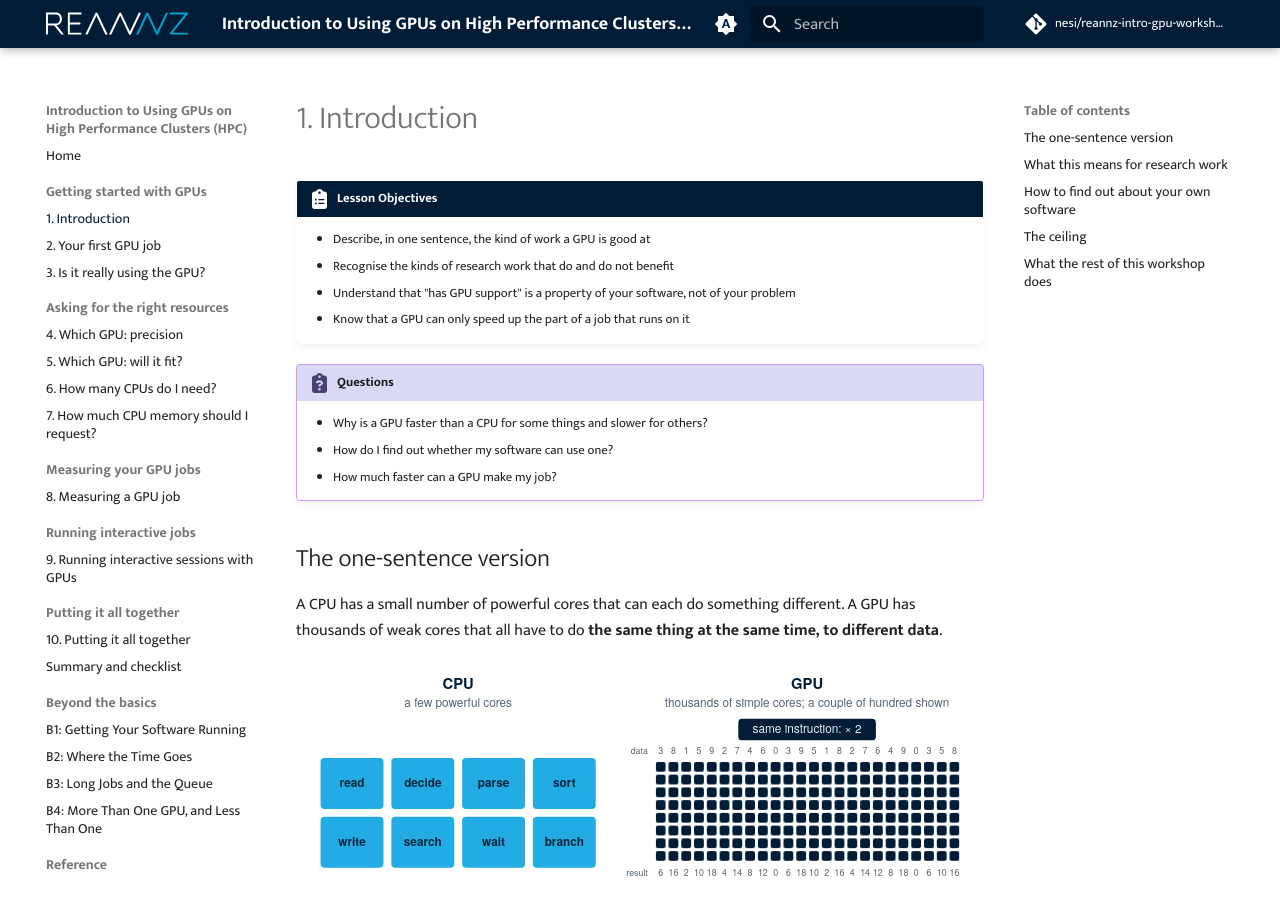
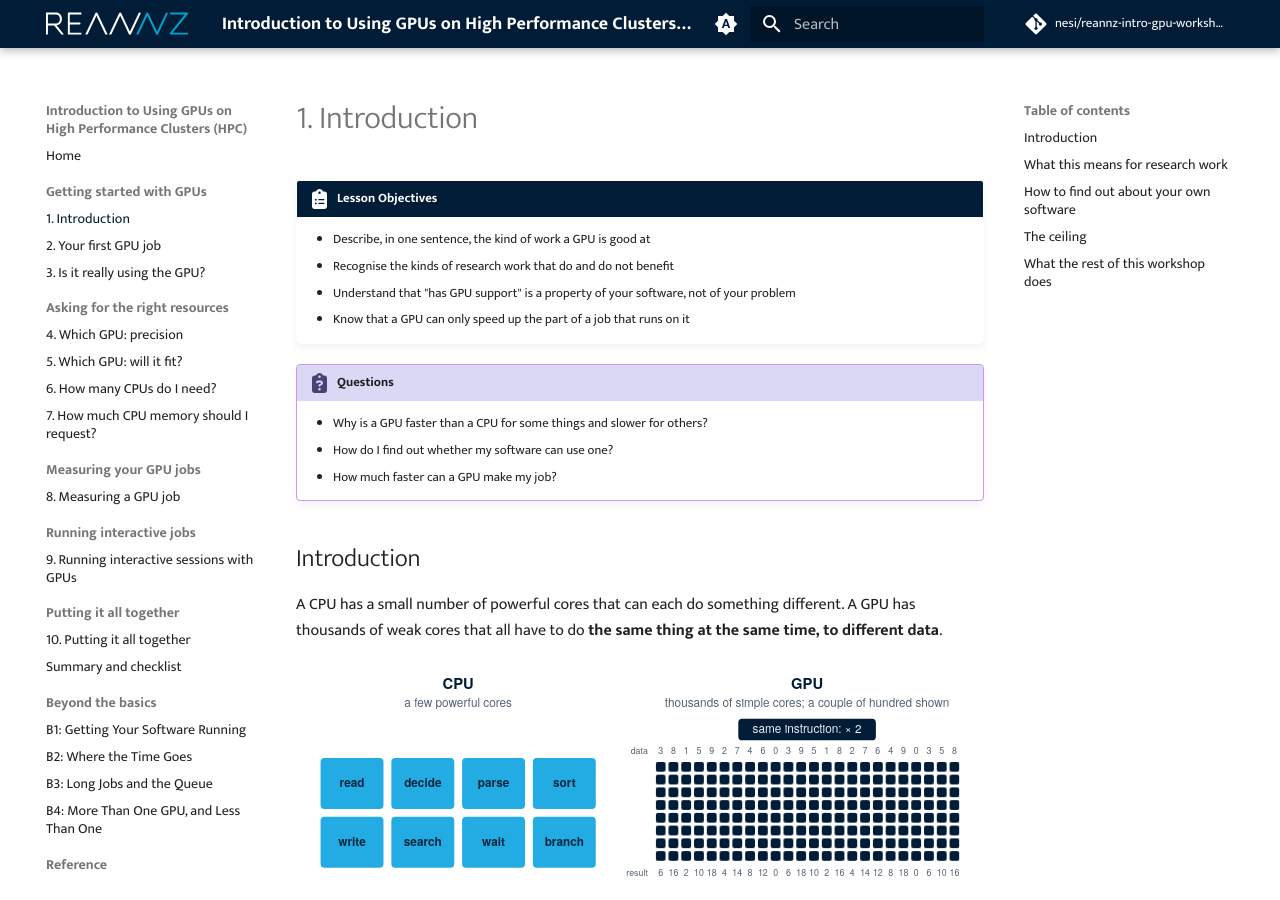
Before and after one commit to nesi/reannz-intro-gpu-workshop, an MkDocs documentation site: the page built from docs/introduction.md, in a window 1280 px wide and 900 px high. Built offline with MkDocs 1.6.1 and Material for MkDocs 9.7.7, drawn with Linux system fonts in a browser that asks for light colours; comment, search, counter and statistics services are not loaded.

Commit message:
Rename chapter 1's opening section to Introduction
Co-Authored-By: Claude Opus 5.5 <noreply@anthropic.com>

```diff
--- a/docs/introduction.md
+++ b/docs/introduction.md
@@ -14,7 +14,7 @@
     - How do I find out whether my software can use one?
     - How much faster can a GPU make my job?
 
-## The one-sentence version
+## Introduction
 
 A CPU has a small number of powerful cores that can each do something
 different. A GPU has thousands of weak cores that all have to do **the same
```
